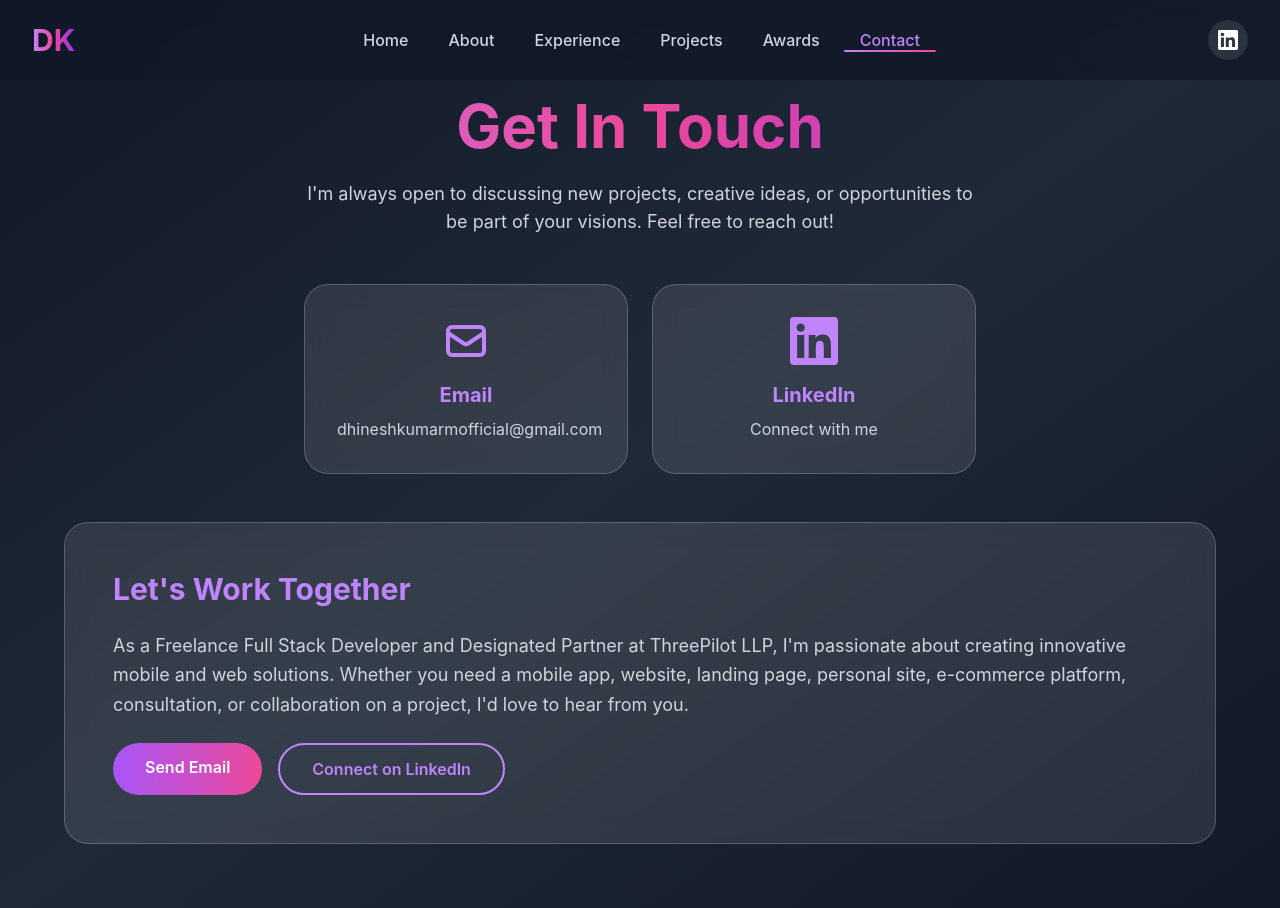
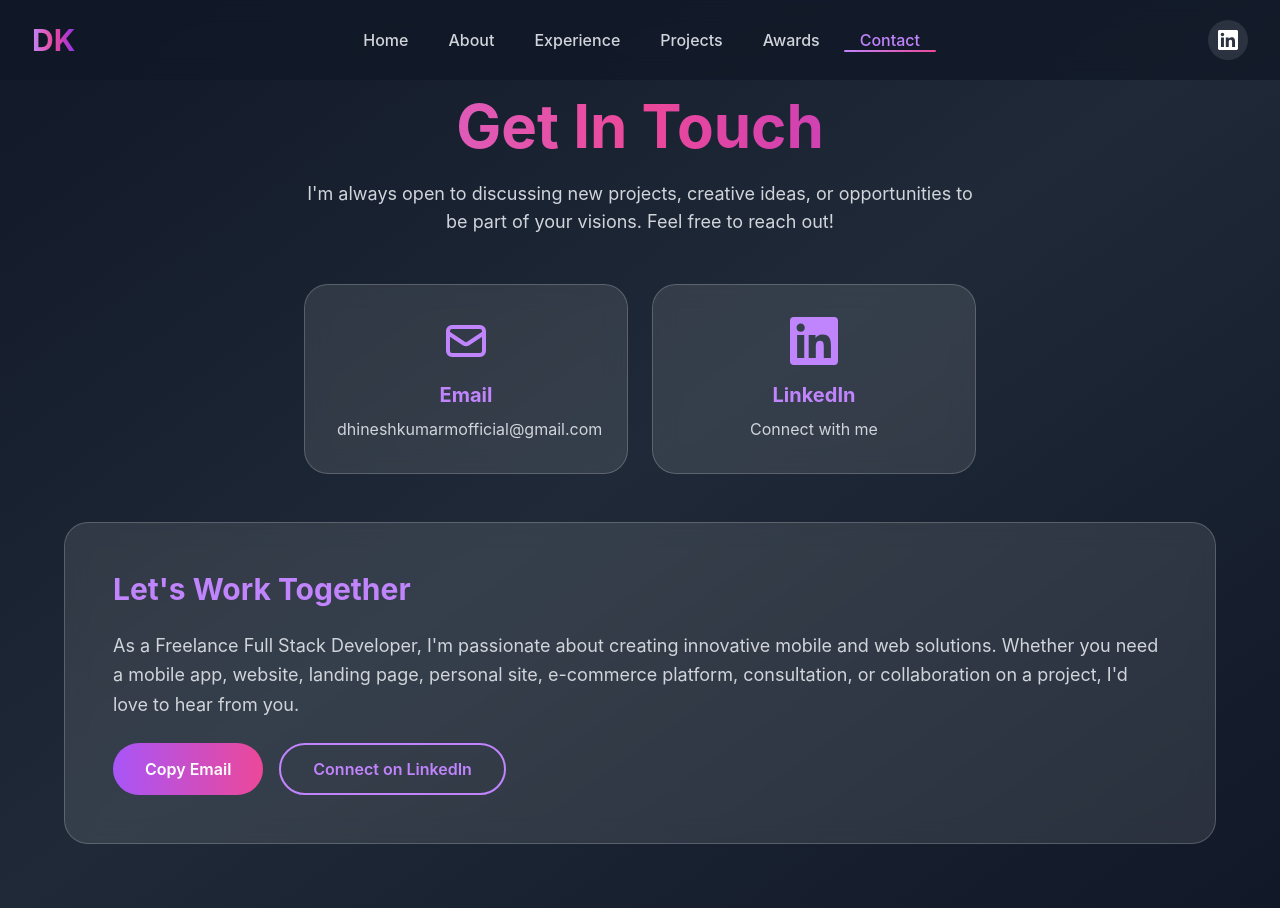
Before and after one commit to dhineshkumardev/Personal-site, a React (Vite) app: page /contact in a window 1280 px wide. Built offline with nearby package versions, Linux system fonts and the light colour scheme.

Commit message:
Content minor changes.

```diff
--- a/src/pages/About.js
+++ b/src/pages/About.js
@@ -81,6 +81,8 @@ export const About = () => {
               </p>
               <p className="text-lg text-gray-300 leading-relaxed">
                 Currently working as a{' '}
+                <span className="text-purple-400 font-semibold">Freelancer</span>.
+                {/* Currently working as a{' '}
                 <span className="text-purple-400 font-semibold">Freelancer</span> and
                 serving as a{' '}
                 <span className="text-purple-400 font-semibold">
@@ -88,7 +90,7 @@ export const About = () => {
                 </span>{' '}
                 at ThreePilot LLP, where I contribute to innovative full-stack
                 solutions and help businesses achieve their digital transformation
-                goals.
+                goals. */}
               </p>
             </div>
           </motion.div>
--- a/src/pages/Contact.js
+++ b/src/pages/Contact.js
@@ -1,7 +1,20 @@
 import { motion } from 'framer-motion';
 import { Helmet } from 'react-helmet';
+import { useState } from 'react';
 
 export const Contact = () => {
+  const [emailCopied, setEmailCopied] = useState(false);
+  const emailAddress = 'dhineshkumarmofficial@gmail.com';
+
+  const copyEmailToClipboard = async () => {
+    try {
+      await navigator.clipboard.writeText(emailAddress);
+      setEmailCopied(true);
+      setTimeout(() => setEmailCopied(false), 2000);
+    } catch (err) {
+      console.error('Failed to copy email:', err);
+    }
+  };
   const LinkedInIcon = () => (
     <svg
       className="w-12 h-12 text-purple-400 group-hover:text-pink-400 group-hover:scale-110 transition-all"
@@ -114,20 +127,23 @@ export const Contact = () => {
             Let's Work Together
           </h2>
           <p className="text-gray-300 text-lg leading-relaxed mb-6">
-            As a Freelance Full Stack Developer and Designated Partner at
+            As a Freelance Full Stack Developer, I'm passionate about creating innovative mobile and web
+            solutions. Whether you need a mobile app, website, landing page, personal site,
+            e-commerce platform, consultation, or collaboration on a project, I'd love to hear from you.
+            {/* As a Freelance Full Stack Developer and Designated Partner at
             ThreePilot LLP, I'm passionate about creating innovative mobile and web
             solutions. Whether you need a mobile app, website, landing page, personal site,
-            e-commerce platform, consultation, or collaboration on a project, I'd love to hear from you.
+            e-commerce platform, consultation, or collaboration on a project, I'd love to hear from you. */}
           </p>
           <div className="flex flex-wrap gap-4">
-            <motion.a
-              href="mailto:dhineshkumarmofficial@gmail.com"
-              className="px-8 py-3 bg-gradient-to-r from-purple-500 to-pink-500 text-white font-semibold rounded-full hover:shadow-lg hover:shadow-purple-500/50 transition-all"
+            <motion.button
+              onClick={copyEmailToClipboard}
+              className="px-8 py-3 bg-gradient-to-r from-purple-500 to-pink-500 text-white font-semibold rounded-full hover:shadow-lg hover:shadow-purple-500/50 transition-all cursor-pointer"
               whileHover={{ scale: 1.05 }}
               whileTap={{ scale: 0.95 }}
             >
-              Send Email
-            </motion.a>
+              {emailCopied ? 'Email Copied!' : 'Copy Email'}
+            </motion.button>
             <motion.a
               href="https://www.linkedin.com/in/dhinesh-kumar-s-55402a1b2/"
               target="_blank"
@@ -139,6 +155,16 @@ export const Contact = () => {
               Connect on LinkedIn
             </motion.a>
           </div>
+          {emailCopied && (
+            <motion.p
+              className="text-center text-green-400 mt-4"
+              initial={{ opacity: 0, y: -10 }}
+              animate={{ opacity: 1, y: 0 }}
+              exit={{ opacity: 0 }}
+            >
+              Email address copied to clipboard!
+            </motion.p>
+          )}
         </motion.div>
       </motion.section>
     </div>
--- a/src/pages/Experience.js
+++ b/src/pages/Experience.js
@@ -3,18 +3,18 @@ import { Helmet } from 'react-helmet';
 
 export const Experience = () => {
   const experiences = [
-    {
-      title: 'Designated Partner',
-      company: 'ThreePilot LLP',
-      period: 'Present',
-      type: 'Partnership',
-      description: [
-        'Leading full-stack development initiatives and strategic partnerships',
-        'Collaborating with clients to deliver innovative mobile and web solutions',
-        'Managing project delivery and client relationships',
-      ],
-      icon: '🚀',
-    },
+    // {
+    //   title: 'Designated Partner',
+    //   company: 'ThreePilot LLP',
+    //   period: 'Present',
+    //   type: 'Partnership',
+    //   description: [
+    //     'Leading full-stack development initiatives and strategic partnerships',
+    //     'Collaborating with clients to deliver innovative mobile and web solutions',
+    //     'Managing project delivery and client relationships',
+    //   ],
+    //   icon: '🚀',
+    // },
     {
       title: 'Freelance Full Stack Developer',
       company: 'Self Employed',
--- a/src/pages/Home.js
+++ b/src/pages/Home.js
@@ -28,7 +28,7 @@ export const Home = () => {
         <title>Dhinesh Kumar S | Full Stack Developer & Freelancer</title>
         <meta
           name="description"
-          content="Full Stack Developer specializing in mobile apps, websites, landing pages, and e-commerce solutions with 2 years of experience. Freelancer and Designated Partner at ThreePilot LLP."
+          content="Full Stack Developer specializing in mobile apps, websites, landing pages, and e-commerce solutions with 2 years of experience. Freelancer."
         />
       </Helmet>
 
@@ -75,8 +75,9 @@ export const Home = () => {
             Full Stack Developer with{' '}
             <span className="text-purple-400 font-semibold">2 years</span> of
             experience building mobile apps, websites, landing pages, personal sites,
-            and e-commerce solutions. Freelancer and Designated Partner at{' '}
-            <span className="text-purple-400 font-semibold">ThreePilot LLP</span>.
+            and e-commerce solutions. Freelancer.
+            {/* Freelancer and Designated Partner at{' '}
+            <span className="text-purple-400 font-semibold">ThreePilot LLP</span>. */}
           </motion.p>
           <motion.div
             className="flex flex-wrap gap-4 pt-4"
```
